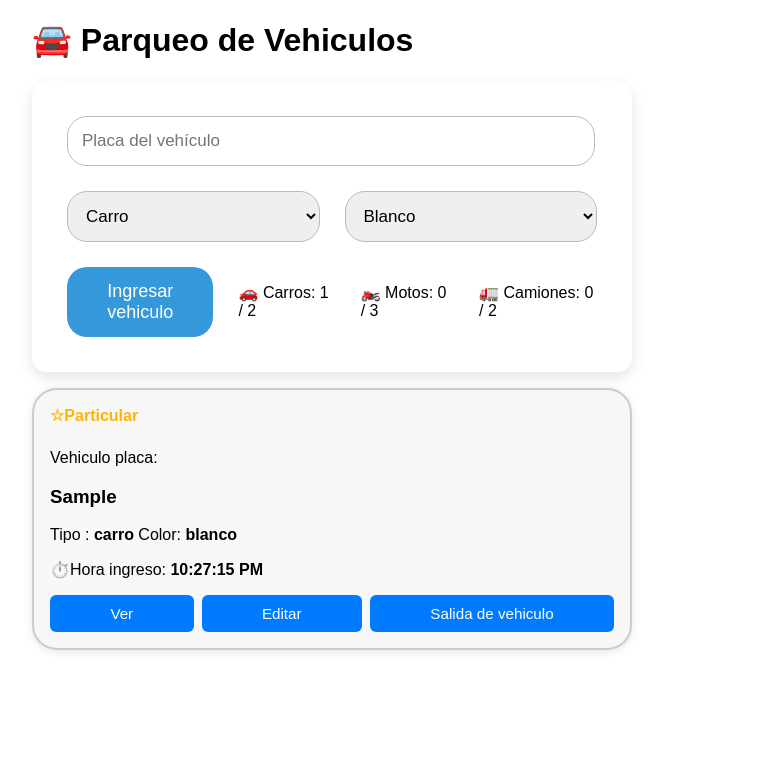
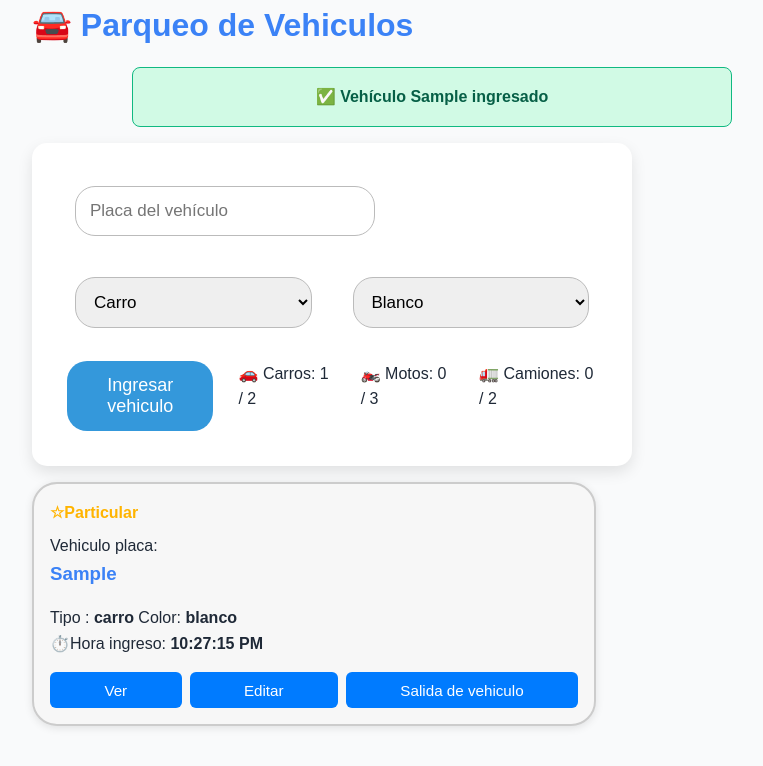
Before and after one commit to LMJerez/Parking_App, a React (Vite) app in the folder mi-proyecto-react/: page / in a window 1280 px wide. Both pictures are taken after typing "Sample" into the empty fields and a click on the button "Ingresar vehiculo". Shown: the top 766 px of the page, without its empty margins (208-971 px from the left). Built offline with nearby package versions, Linux system fonts and the light colour scheme.

Commit message:
cambios globles de css alertas y confirmaciones

```diff
--- a/mi-proyecto-react/src/App.css
+++ /dev/null
@@ -1,6 +0,0 @@
-#root {
-  max-width: 1280px;
-  margin: 0 auto;
-  padding: 2rem;
-  text-align: center;
-}
--- a/mi-proyecto-react/src/App.jsx
+++ b/mi-proyecto-react/src/App.jsx
@@ -4,12 +4,18 @@ import Parqueadero from './components/Parqueadero';
 import Vehiculo from './components/Vehiculo';
 import ModalVehiculo from './components/ModalVehiculo';
 import ModalRecibo from './components/ModalRecibo';
+import ModalConfirmacion from "./components/ModalConfirmacion";
 
 function App() {
   const [vehiculos, setVehiculos] = useState([]);
   const [modal, setModal] = useState(null);
   const [recibo, setRecibo] = useState(null);
   const valorMinuto = 50; // --- Ajustar este valor según tarifa
+
+  const [mensaje, setMensaje] = useState(""); // Mensaje de alerta
+  const [tipoAlerta, setTipoAlerta] = useState("");
+
+  const [confirmacion, setConfirmacion] = useState(null); // Modal de confirmación
 
   const capacidadTotal = {
     // cupos por tipo de vehiculo
@@ -23,8 +29,13 @@ function App() {
     const ocupados = vehiculos.filter((v) => v.tipo === tipo).length;
 
     if (ocupados >= capacidadTotal[tipo]) {
-      alert(`🚫 No hay espacios disponibles para ${tipo}s`);
-      return;
+      setMensaje(`🚫 No hay espacios disponibles para ${tipo}s`);
+      setTipoAlerta("error");
+      setTimeout(() => {
+        setMensaje("");
+        setTipoAlerta("");
+      }, 3000);
+      return false; // 🚫 Falló
     }
 
     const nuevoVehiculo = {
@@ -34,6 +45,13 @@ function App() {
     };
 
     setVehiculos([nuevoVehiculo, ...vehiculos]);
+    setMensaje(`✅ Vehículo ${vehiculo.placa} ingresado`);
+    setTipoAlerta("exito");
+    setTimeout(() => {
+      setMensaje("");
+      setTipoAlerta("");
+    }, 3000);
+    return true; // ✅ Éxito
   };
 
   const actualizarVehiculo = (id, nuevaPlaca) => {
@@ -51,9 +69,15 @@ function App() {
   const pagarVehiculo = (id) => {
     eliminarVehiculo(id);
     setRecibo(null);
+
+    // Mostrar alerta visual de pago exitoso
+    setMensaje("✅ ¡Pago exitoso!");
+    setTipoAlerta("exito");
+
     setTimeout(() => {
-      alert('✅ ¡Pago exitoso!');
-    }, 500); // espera 300 ms que se cierre el modal
+      setMensaje("");
+      setTipoAlerta("");
+    }, 3000);
   };
 
   const cambiarAfiliado = (id) => {
@@ -63,9 +87,49 @@ function App() {
     setVehiculos(actualizadas);
   };
 
+  const procesarSalida = (id) => {
+    const vehiculo = vehiculos.find((v) => v.id === id);
+    if (!vehiculo) return;
+
+    const horaSalida = new Date();
+    const horaIngreso = new Date(vehiculo.horaIngreso);
+    const minutos = Math.ceil((horaSalida - horaIngreso) / 60000);
+    const total = minutos * valorMinuto;
+    const descuento = vehiculo.afiliado ? total * 0.05 : 0;
+    const totalFinal = total - descuento;
+
+    setRecibo({
+      id: vehiculo.id,
+      placa: vehiculo.placa,
+      horaIngreso: horaIngreso.toLocaleTimeString(),
+      horaSalida: horaSalida.toLocaleTimeString(),
+      minutos,
+      tarifa: valorMinuto,
+      total,
+      descuento,
+      totalFinal,
+    });
+  };
+
   return (
     <div className={estilos.contenedor}>
       <h1>🚘 Parqueo de Vehiculos</h1>
+
+      {mensaje && (
+        <div className={`${estilos.alerta} ${tipoAlerta === "error" ? estilos["alerta-error"] : estilos["alerta-exito"]}`}>
+          {mensaje}
+        </div>
+      )}
+
+      <ModalConfirmacion
+        datos={confirmacion}
+        onAceptar={() => {
+          procesarSalida(confirmacion.id);
+          setConfirmacion(null);
+        }}
+        onCancelar={() => setConfirmacion(null)}
+      />
+
       <Parqueadero
         agregarVehiculo={agregarVehiculo}
         capacidadTotal={capacidadTotal}
@@ -80,8 +144,7 @@ function App() {
             mostrarModal={setModal}
             actualizarVehiculo={actualizarVehiculo}
             cambiarAfiliado={cambiarAfiliado}
-            mostrarRecibo={setRecibo}
-            valorMinuto={valorMinuto}
+            mostrarConfirmacion={setConfirmacion}
           />
         ))}
       </div>
--- a/mi-proyecto-react/src/App.module.css
+++ b/mi-proyecto-react/src/App.module.css
@@ -1,9 +1,122 @@
+/* === Google Font: Roboto Condensed === */
+@import url('https://fonts.googleapis.com/css2?family=Roboto+Condensed:wght@400;600&display=swap');
+
+/* === Variables globales de color y fuente === */
+:root {
+  --color-azul: #3b82f6;       /* Azul celeste */
+  --color-verde: #34d399;      /* Verde claro */
+  --color-magenta: #ec4899;    /* Magenta rosado */
+  --color-gris: #e5e7eb;       /* Gris claro */
+  --color-fondo: #f9fafb;      /* Fondo suave */
+  --color-texto: #1f2937;      /* Gris oscuro */
+
+  --fuente-principal: 'Roboto Condensed', sans-serif;
+  --borde-radio: 8px;
+}
+
+/* === Reset básico === */
+* {
+  box-sizing: border-box;
+  margin: 0;
+  padding: 0;
+}
+
+/* === Estilo general del body === */
+body {
+  font-family: var(--fuente-principal);
+  background-color: var(--color-fondo);
+  color: var(--color-texto);
+  line-height: 1.6;
+}
+
+/* === Contenedor principal === */
+#root {
+  max-width: 960px;
+  margin: 0 auto;
+  padding: 2rem;
+  text-align: center;
+}
+
+/* === Títulos === */
+h1, h2, h3 {
+  margin-bottom: 1rem;
+  font-weight: 600;
+  color: var(--color-azul);
+}
+
+/* === Botones === */
+.boton {
+  background-color: var(--color-azul);
+  color: white;
+  border: none;
+  padding: 0.6rem 1.2rem;
+  border-radius: var(--borde-radio);
+  font-size: 1rem;
+  cursor: pointer;
+  margin: 0.3rem;
+  transition: background-color 0.2s ease;
+}
+
+.boton:hover {
+  background-color: #2563eb;
+}
+
+.boton-pago {
+  background-color: var(--color-verde);
+}
+
+.boton-pago:hover {
+  background-color: #10b981;
+}
+
+.boton-cancelar {
+  background-color: var(--color-magenta);
+}
+
+.boton-cancelar:hover {
+  background-color: #db2777;
+}
+
+/* === Inputs y selects === */
+input, select {
+  padding: 0.6rem;
+  border-radius: var(--borde-radio);
+  border: 1px solid var(--color-gris);
+  font-size: 1rem;
+  margin: 0.5rem;
+  width: 100%;
+  max-width: 300px;
+}
+
+/* === Mensajes y alertas === */
+.alerta {
+  padding: 1rem;
+  margin: 1rem auto;
+  max-width: 600px;
+  border-radius: var(--borde-radio);
+  font-weight: bold;
+  text-align: center;
+  font-size: 1rem;
+  transition: opacity 0.3s ease;
+}
+
+.alerta-exito {
+  background-color: #d1fae5;
+  color: #065f46;
+  border: 1px solid #10b981;
+}
+
+.alerta-error {
+  background-color: #fee2e2;
+  color: #991b1b;
+  border: 1px solid #ef4444;
+}
+
+/* === Clases especiales === */
 .contenedor {
   max-width: 800px;
   margin: 0 auto;
-
   font-family: Arial, sans-serif;
-
 }
 
 .listaTareas {
@@ -13,3 +126,18 @@
   gap: 20px;             /* Espacio entre tarjetas */
   justify-content: center; /* Centrar tarjetas */
 }
+
+/* === Contenedor responsive === */
+@media (max-width: 600px) {
+  #root {
+    padding: 1rem;
+  }
+
+  .boton {
+    width: 100%;
+  }
+
+  input, select {
+    width: 100%;
+  }
+}
--- /dev/null
+++ b/mi-proyecto-react/src/components/ModalConfirmacion.jsx
@@ -0,0 +1,21 @@
+// src/components/ModalConfirmacion.jsx
+import estilos from "./ModalConfirmacion.module.css";
+
+function ModalConfirmacion({ datos, onAceptar, onCancelar }) {
+  if (!datos) return null;
+
+  return (
+    <div className={estilos.fondo} onClick={onCancelar}>
+      <div className={estilos.modal} onClick={(e) => e.stopPropagation()}>
+        <h3>❓ Confirmar salida</h3>
+        <p>¿Desea dar salida al vehículo con placa <strong>{datos.placa}</strong>?</p>
+        <div className={estilos.botones}>
+          <button className="boton boton-pago" onClick={onAceptar}>Sí</button>
+          <button className="boton boton-cancelar" onClick={onCancelar}>Cancelar</button>
+        </div>
+      </div>
+    </div>
+  );
+}
+
+export default ModalConfirmacion;
--- /dev/null
+++ b/mi-proyecto-react/src/components/ModalConfirmacion.module.css
@@ -0,0 +1,29 @@
+.fondo {
+  position: fixed;
+  top: 0;
+  left: 0;
+  width: 100%;
+  height: 100%;
+  background: rgba(0, 0, 0, 0.4);
+  display: flex;
+  justify-content: center;
+  align-items: center;
+  z-index: 1000;
+}
+
+.modal {
+  background: white;
+  padding: 1.5rem;
+  border-radius: 8px;
+  width: 90%;
+  max-width: 400px;
+  text-align: center;
+  box-shadow: 0 0 10px rgba(0, 0, 0, 0.25);
+}
+
+.botones {
+  margin-top: 1rem;
+  display: flex;
+  justify-content: center;
+  gap: 1rem;
+}
--- a/mi-proyecto-react/src/components/Parqueadero.jsx
+++ b/mi-proyecto-react/src/components/Parqueadero.jsx
@@ -18,11 +18,13 @@ function Parqueadero({ agregarVehiculo, capacidadTotal, vehiculos }) {
       horaIngreso,
     };
 
-    agregarVehiculo(nuevoVehiculo);
-    setPlaca('');
-    setTipo('carro');
-    setColor('Blanco');
-    alert(`Vehículo ${placa} ingresa al parqueadero`);
+    const exito = agregarVehiculo(nuevoVehiculo);
+
+    if (exito) {
+      setPlaca('');
+      setTipo('carro');
+      setColor('Blanco');
+    }
   };
 
   const espaciosOcupados = {
--- a/mi-proyecto-react/src/components/Vehiculo.jsx
+++ b/mi-proyecto-react/src/components/Vehiculo.jsx
@@ -6,8 +6,7 @@ function Vehiculo({
   mostrarModal,
   actualizarVehiculo,
   cambiarAfiliado,
-  mostrarRecibo,
-  valorMinuto,
+  mostrarConfirmacion,
 }) {
   const [modoEditar, setModoEditar] = useState(false);
   const [nuevaPlaca, setNuevaPlaca] = useState(vehiculo.placa);
@@ -16,30 +15,6 @@ function Vehiculo({
     if (nuevaPlaca.trim() === "") return;
     actualizarVehiculo(vehiculo.id, nuevaPlaca);
     setModoEditar(false);
-  };
-
-  const procesarSalida = () => {
-    const confirmar = window.confirm(`¿Desea dar salida al vehículo con placa ${vehiculo.placa}?`);
-    if (!confirmar) return;
-
-    const horaSalida = new Date();
-    const horaIngreso = new Date(vehiculo.horaIngreso);
-    const diferenciaMs = horaSalida - horaIngreso;
-    const minutos = Math.ceil(diferenciaMs / 60000);
-    const total = minutos * valorMinuto;
-
-    const recibo = {
-      id: vehiculo.id, // para poder eliminar luego de pagar
-      placa: vehiculo.placa,
-      horaIngreso: horaIngreso.toLocaleTimeString(),
-      horaSalida: horaSalida.toLocaleTimeString(),
-      minutos,
-      tarifa: valorMinuto,
-      total,
-      afiliado: vehiculo.afiliado,
-    };
-
-    mostrarRecibo(recibo);
   };
 
   return (
@@ -56,7 +31,7 @@ function Vehiculo({
             onChange={(e) => setNuevaPlaca(e.target.value)}
           />
           <button className={estilos.boton} onClick={guardarCambio}>
-            Ingreso de vehiculo
+            Actualizar datos
           </button>
         </>
       ) : (
@@ -87,7 +62,7 @@ function Vehiculo({
             </button>
             <button
               className={estilos.boton}
-              onClick={procesarSalida}
+              onClick={() => mostrarConfirmacion({ id: vehiculo.id, placa: vehiculo.placa })}
             >
               Salida de vehiculo
             </button>
```
